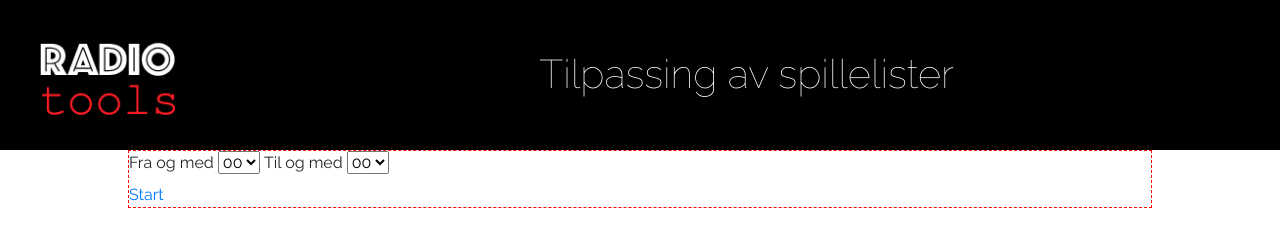
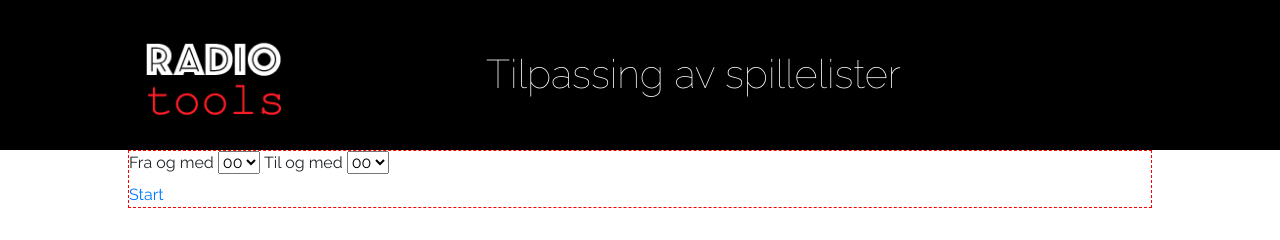
Before and after one commit to kallevikstyle/radio102-spillelister, a website: page index.html in a window 1280 px wide. Drawn offline with Linux system fonts and the light colour scheme.

Commit message:
Adjusting columns in header

```diff
--- a/assets/sass/partials/modules/_header.scss
+++ b/assets/sass/partials/modules/_header.scss
@@ -1,6 +1,6 @@
 .page-header {
     background-color: $copy-color;
-    height: $header-height;
+    min-height: $header-height;
 
     &__logo {
         background-image: url('../images/logo.png');
--- a/index.html
+++ b/index.html
@@ -12,8 +12,8 @@
 <body>
     <header class="[ container-fluid page-header ]" role="banner">
         <div class="row">
-            <div class="[ col-md-2 page-header__logo ]"></div>
-            <div class="[ col-md-10 page-header__title ]"><h1>Tilpassing av spillelister</h1></div>
+            <div class="[ col-md-2 offset-md-1 page-header__logo ]"></div>
+            <div class="[ col-md-7 page-header__title ]"><h1>Tilpassing av spillelister</h1></div>
         </div>
     </header>
     <main id="main" role="main">
```
Also changed, not shown: assets/css/styles.css.
